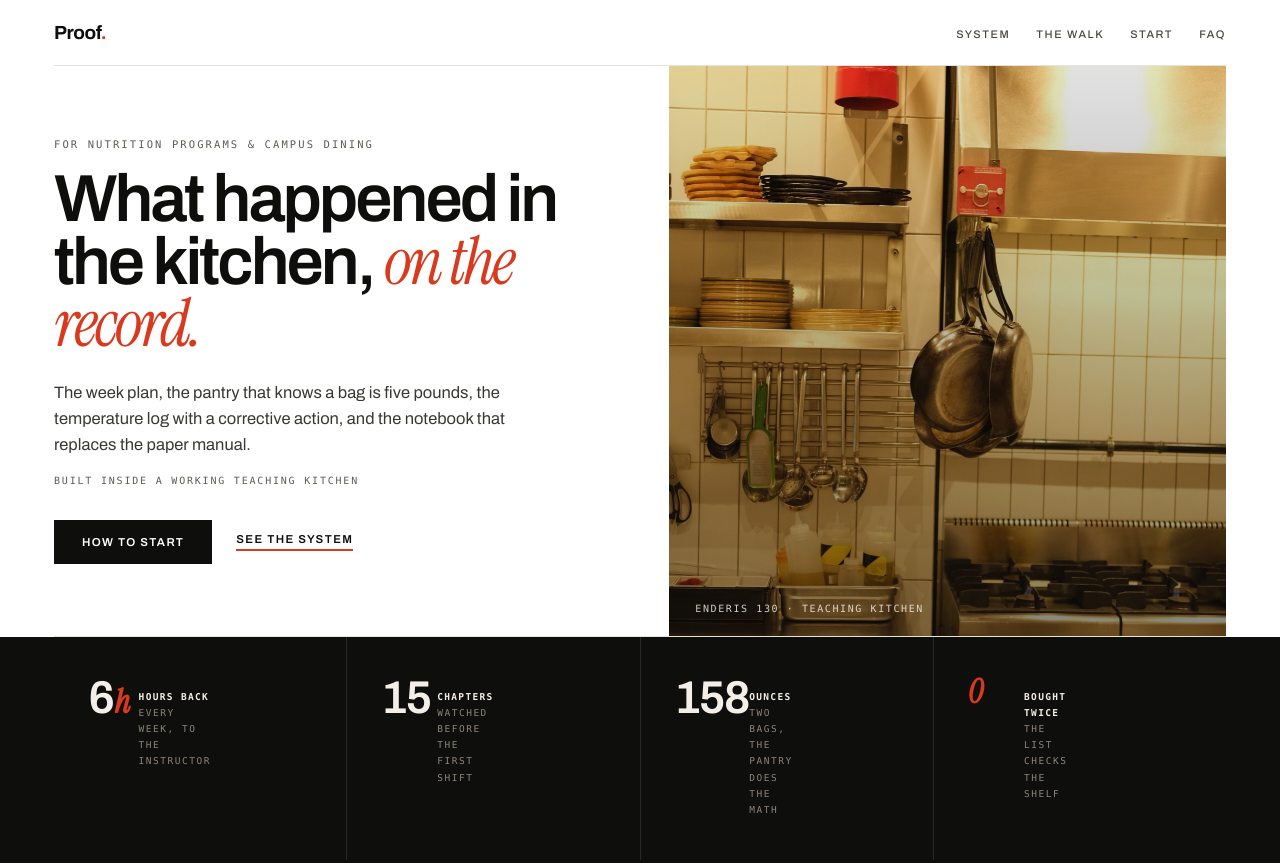
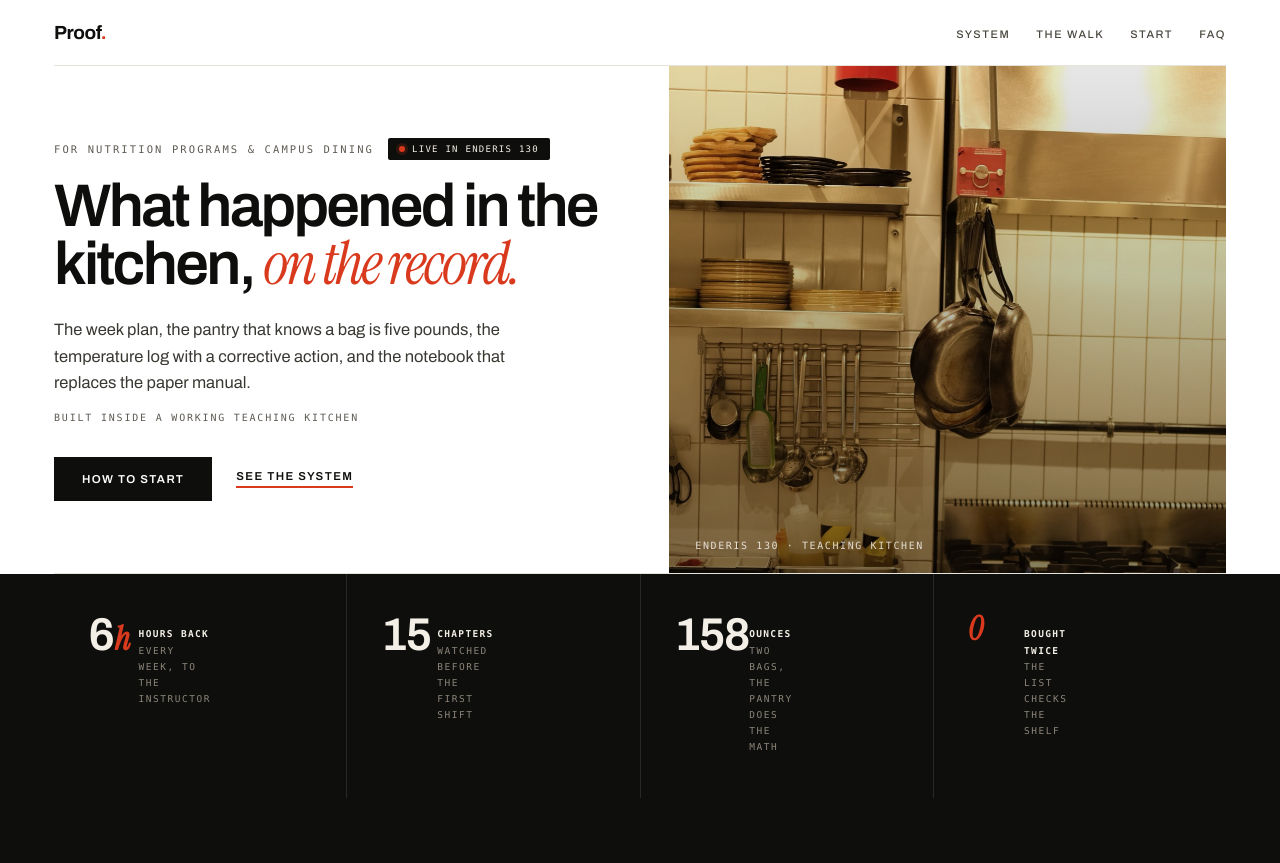
Before and after one commit to gilhdz320-prog/miseledger, a plain HTML site: page index.html in a window 1280 px wide. Shown: the top 863 px of the page. Drawn offline with Linux system fonts and the light colour scheme.

Commit message:
landing: tighten the hero, mute the photos, add the live chip

```diff
--- a/index.html
+++ b/index.html
@@ -36,7 +36,7 @@
   #scrollbar i{display:block;height:100%;width:100%;background:var(--red);transform:scaleX(0);transform-origin:0 50%;transition:transform .12s linear}
   /* crossfade de la caminata */
   .walkphoto{overflow:hidden}
-  .walkphoto .ph{position:absolute;inset:0;background-position:center 30%;background-size:cover;background-repeat:no-repeat;opacity:0;transition:opacity .7s ease;z-index:1}
+  .walkphoto .ph{position:absolute;inset:0;background-position:center 30%;background-size:cover;background-repeat:no-repeat;opacity:0;transition:opacity .7s ease;z-index:1;filter:saturate(.85) contrast(1.04)}
   .walkphoto .ph.on{opacity:1}
   .walkphoto .tag{z-index:3}
   body{margin:0;background:var(--paper);color:var(--ink);font-family:var(--sans);-webkit-font-smoothing:antialiased}
@@ -53,7 +53,10 @@
   .hero{display:grid;grid-template-columns:1.05fr .95fr;border-bottom:1px solid var(--rule)}
   .hero-copy{padding:72px 54px 72px 0;display:flex;flex-direction:column;justify-content:center}
   .kicker{font-family:var(--mono);font-size:10.5px;letter-spacing:.2em;text-transform:uppercase;color:var(--grey)}
-  h1{margin:18px 0 0;font-size:clamp(42px,5.2vw,74px);line-height:.94;letter-spacing:-.045em;font-weight:600}
+  .hero-topline{display:flex;align-items:center;gap:14px;flex-wrap:wrap}
+  .live{font-family:var(--mono);font-size:9px;letter-spacing:.14em;text-transform:uppercase;color:#F3EFE6;background:var(--ink);padding:6px 11px;border-radius:2px;display:inline-flex;align-items:center;gap:7px}
+  .live i{width:6px;height:6px;border-radius:50%;background:var(--red);box-shadow:0 0 0 3px rgba(217,58,30,.18)}
+  h1{margin:18px 0 0;font-size:clamp(40px,4.7vw,66px);line-height:.95;letter-spacing:-.045em;font-weight:600}
   h1 em{font-family:var(--serif);font-style:italic;font-weight:400;color:var(--red)}
   .lede{margin:24px 0 0;font-size:16.5px;line-height:1.6;color:#3A3833;max-width:470px}
   .for{margin-top:16px;font-family:var(--mono);font-size:10px;letter-spacing:.18em;text-transform:uppercase;color:var(--grey)}
@@ -61,7 +64,7 @@
   .btn{background:var(--ink);color:#fff;font-size:11.5px;letter-spacing:.12em;text-transform:uppercase;font-weight:600;padding:16px 28px}
   .btn:hover{background:var(--red)}
   .link{font-size:11.5px;letter-spacing:.12em;text-transform:uppercase;font-weight:600;border-bottom:2px solid var(--red);padding-bottom:4px}
-  .shot{position:relative;background:#141310 url('img/hero.jpg') center 30%/cover no-repeat;min-height:560px}
+  .shot{position:relative;background:#141310 url('img/hero.jpg') center 30%/cover no-repeat;min-height:480px;filter:saturate(.82) contrast(1.05)}
   .shot::after{content:"";position:absolute;inset:0;background:linear-gradient(180deg,rgba(14,14,12,.12),rgba(14,14,12,.5))}
   .shot .cap{position:absolute;left:26px;bottom:22px;z-index:2;color:#F3EFE6;font-family:var(--mono);font-size:10px;letter-spacing:.16em;text-transform:uppercase;opacity:.85}
   /* product mockups */
@@ -189,7 +192,7 @@
 <div class="wrap">
   <section class="hero">
     <div class="hero-copy">
-      <div class="kicker">For nutrition programs &amp; campus dining</div>
+      <div class="hero-topline"><span class="kicker">For nutrition programs &amp; campus dining</span><span class="live"><i></i>Live in Enderis 130</span></div>
       <h1>What happened in the kitchen, <em>on the record.</em></h1>
       <p class="lede">The week plan, the pantry that knows a bag is five pounds, the temperature log with a corrective action, and the notebook that replaces the paper manual.</p>
       <div class="for">Built inside a working teaching kitchen</div>
```
